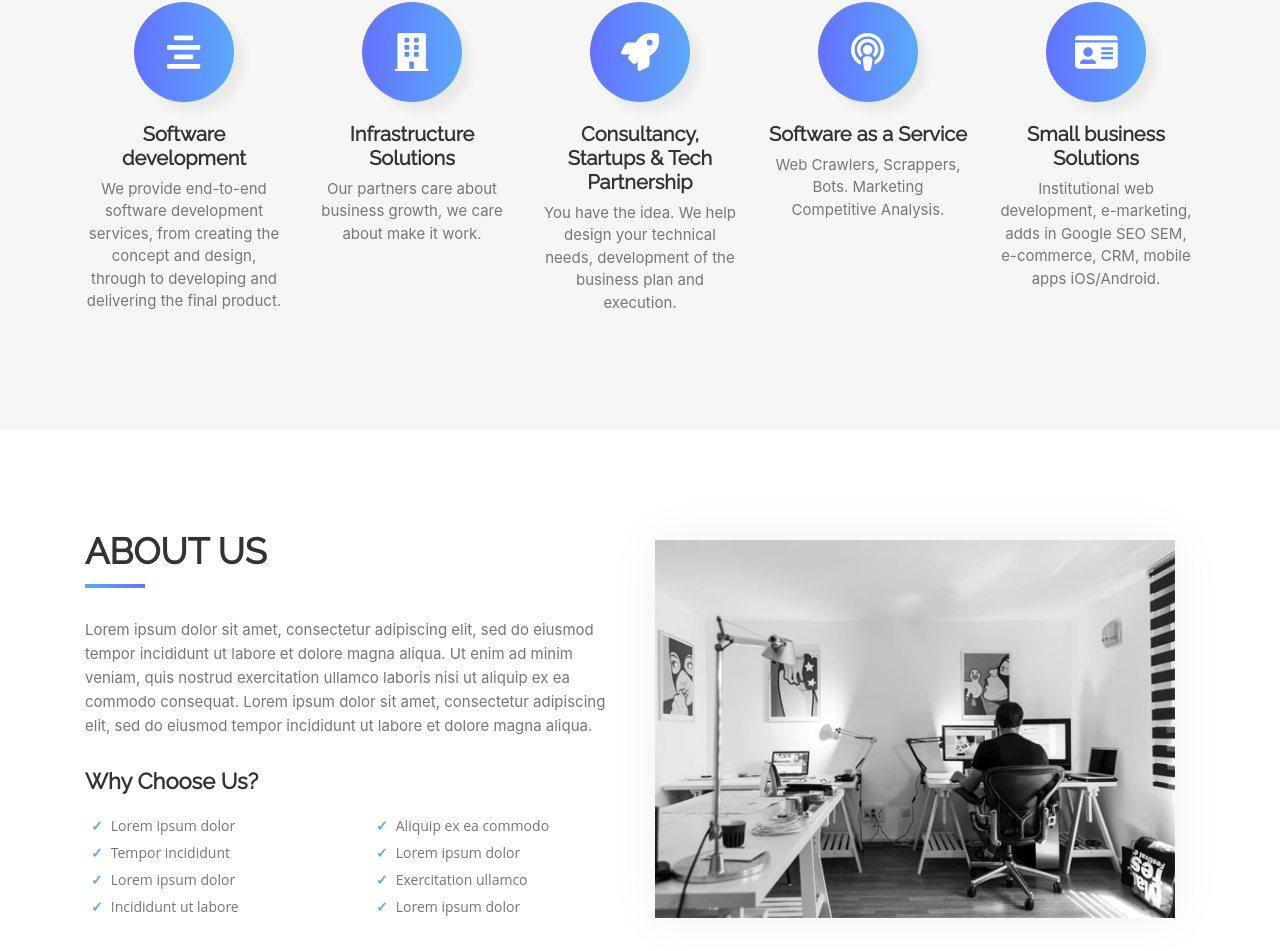
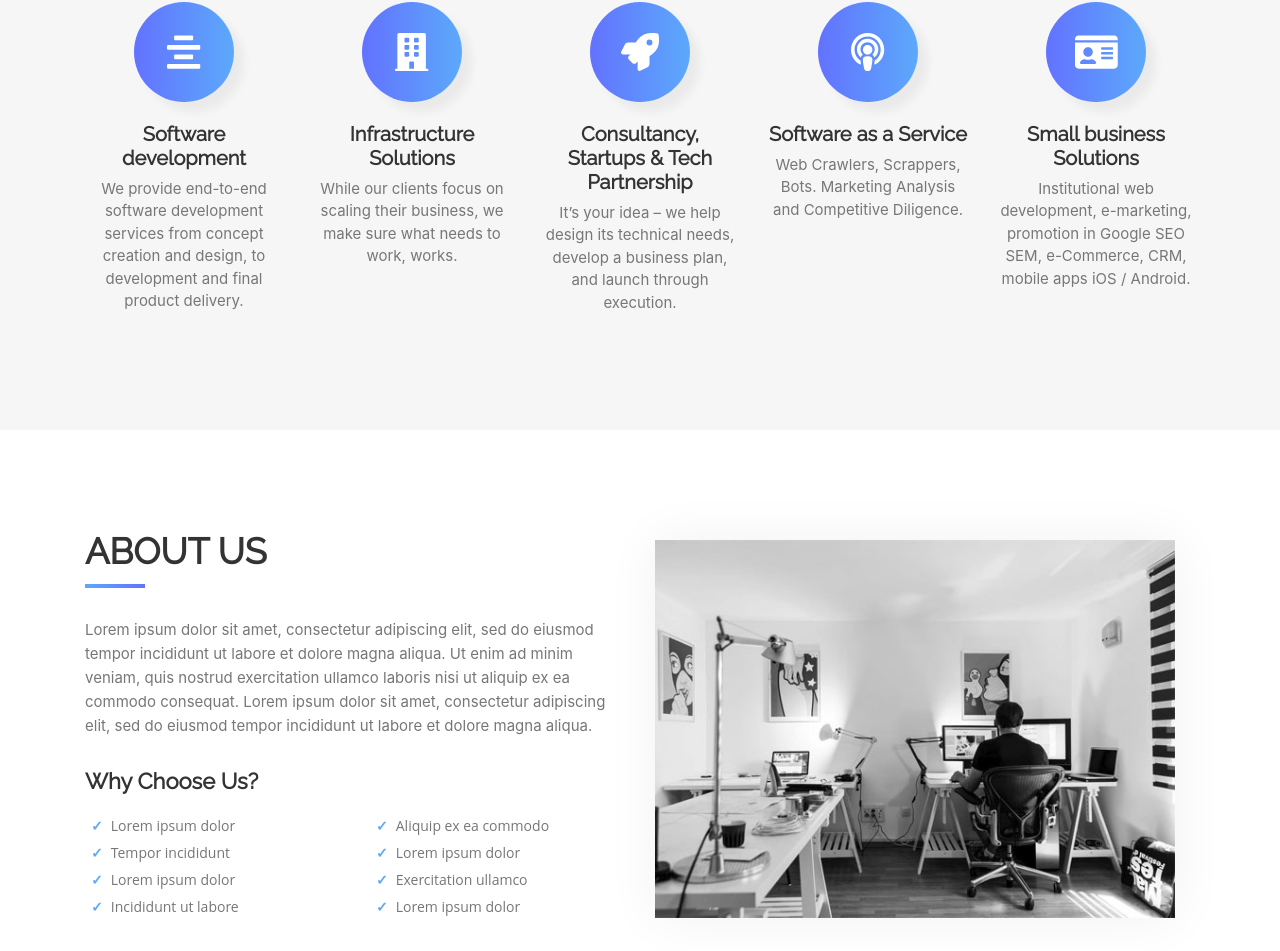
Before and after one commit to azorzini/intertrader-site, a React (Create React App) app: page / in a window 1280 px wide. Shown: the part 1076-2027 px from the top of the page. Built offline with nearby package versions, Linux system fonts and the light colour scheme; the HTML template or start-up script is replaced by a standard one.

Commit message:
chore: update features texts

```diff
--- a/src/components/Features.jsx
+++ b/src/components/Features.jsx
@@ -19,7 +19,7 @@ const Features = () => (
           </StyledI>
           <Styledh3>Software development</Styledh3>
           <StyledpP>
-            We provide end-to-end software development services, from creating the concept and design, through to developing and delivering the final product.
+            We provide end-to-end software development services from concept creation and design, to development and final product delivery.
           </StyledpP>
         </Col>
         <Col xs={6} md>
@@ -28,7 +28,7 @@ const Features = () => (
           </StyledI>
           <Styledh3>Infrastructure Solutions</Styledh3>
           <StyledpP>
-            Our partners care about business growth, we care about make it work.
+            While our clients focus on scaling their business, we make sure what needs to work, works.
           </StyledpP>
         </Col>
         <Col xs={6} md>
@@ -37,7 +37,7 @@ const Features = () => (
           </StyledI>
           <Styledh3>Consultancy, Startups & Tech Partnership</Styledh3>
           <StyledpP>
-            You have the idea. We help design your technical needs, development of the business plan and execution.
+            It’s your idea – we help design its technical needs, develop a business plan, and launch through execution.
           </StyledpP>
         </Col>
         <Col xs={6} md>
@@ -46,7 +46,7 @@ const Features = () => (
           </StyledI>
           <Styledh3>Software as a Service</Styledh3>
           <StyledpP>
-            Web Crawlers, Scrappers, Bots. Marketing Competitive Analysis.
+            Web Crawlers, Scrappers, Bots. Marketing Analysis and Competitive Diligence.
           </StyledpP>
         </Col>
         <Col xs={12} md>
@@ -55,7 +55,7 @@ const Features = () => (
           </StyledI>
           <Styledh3>Small business Solutions</Styledh3>
           <StyledpP>
-            Institutional web development, e-marketing, adds in Google SEO SEM, e-commerce, CRM, mobile apps iOS/Android.
+            Institutional web development, e-marketing, promotion in Google SEO SEM, e-Commerce, CRM, mobile apps iOS / Android.
           </StyledpP>
         </Col>
       </Row>
```
